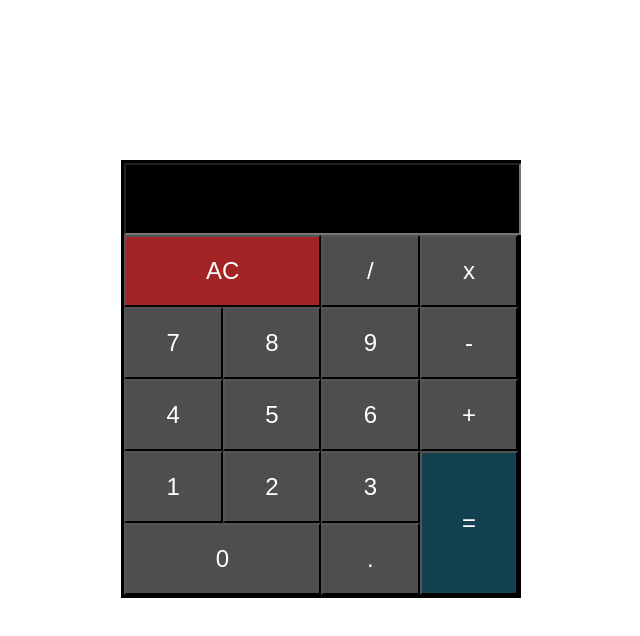
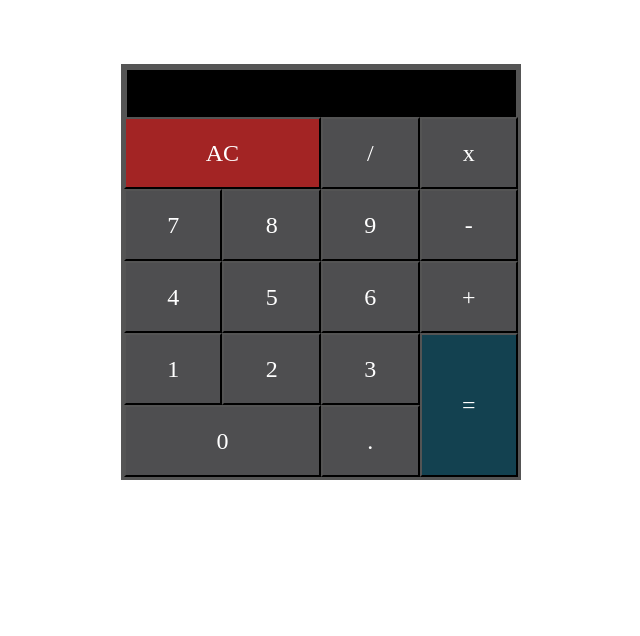
Before and after one commit to sngoyo/Javascript-calculator-repo, a React (Create React App) app in the folder calculator-app/: page / in a window 1280 px wide. Shown: the top 636 px of the page, without its empty margins (319-959 px from the left). Built offline with nearby package versions, Linux system fonts and the light colour scheme.

Commit message:
Decreased font size of the first diplay the top one

```diff
--- a/calculator-app/src/App.css
+++ b/calculator-app/src/App.css
@@ -9,6 +9,7 @@
                                                                                                                                                 margin: 0;
                                                                                                                                                 padding: 0;
                                                                                                                                                 box-sizing: border-box;
+                                                                                                                                                font-family: Serif, Sans-serif;
                                                                                                                                             }
 
                                                                                                                                             .App {
@@ -16,19 +17,32 @@
                                                                                                                                                 width: 25rem;
                                                                                                                                                 background: var(--backgroundColor);
                                                                                                                                                 margin: auto;
-                                                      margin-top: 10rem;
-                                                      border-style: solid;
+                                                                                                                                                margin-top: 4rem;
+                                                                                                                                                border: 3px solid #555;
                                                                                                                                             }
 
                                                                                                                                             #display {
-                                                      width: 24.8rem;
-                                                      height: 4.5rem;
+                                                                                                                                                width: 24.7rem;
+                                                                                                                                                max-height: 90rem;
                                                                                                                                                 background-color: black;
+                                                                                                                                                border: 0;
+                                                                                                                                                border-style: solid;
+                                                                                                                                                border: 3px solid #555;
+                                                                                                                                                border-bottom: 0;
+                                                                                                                                                color: yellow;
+                                                                                                                                                font-size: 40px;
+                                                                                                                                                text-align: right;
+                                                                                                                                                word-wrap: break-word;
+                                                                                                                                            }
+
+                                                                                                                                            .firstDisplay {
+                                                                                                                                                font-size: 32px;
                                                                                                                                             }
 
                                                                                                                                             .buttons-container {
                                                                                                                                                 display: grid;
                                                                                                                                                 grid-template-columns: repeat(4, 6.16rem);
+                                                                                                                                                justify-content: center;
                                                                                                                                             }
 
                                                                                                                                             .span-two {
@@ -45,7 +59,7 @@
 
                                                                                                                                             .buttons-container button:not(.span-two-vertically) {
                                                                                                                                                 height: 4.5rem;
-                                                      background-color: var( --numbersButtonColor);
+                                                                                                                                                background-color: var(--numbersButtonColor);
                                                                                                                                                 color: white;
                                                                                                                                                 font-size: 1.5rem;
                                                                                                                                             }
@@ -59,3 +73,16 @@
                                                                                                                                                 cursor: pointer;
                                                                                                                                                 font-size: 1.9rem;
                                                                                                                                             }
+
+                                                                                                                                            .designer {
+                                                                                                                                                text-align: center;
+                                                                                                                                                margin-top: 15px;
+                                                                                                                                                font-weight: bold;
+                                                                                                                                            }
+
+                                                                                                                                            .designer-name {
+                                                                                                                                                text-align: center;
+                                                                                                                                                margin-top: 3px;
+                                                                                                                                                color: var(--operatorsButtonColor);
+                                                                                                                                                font-weight: bold;
+                                                                                                                                            }
```
Lines whose indentation alone changed are shown as unchanged.
